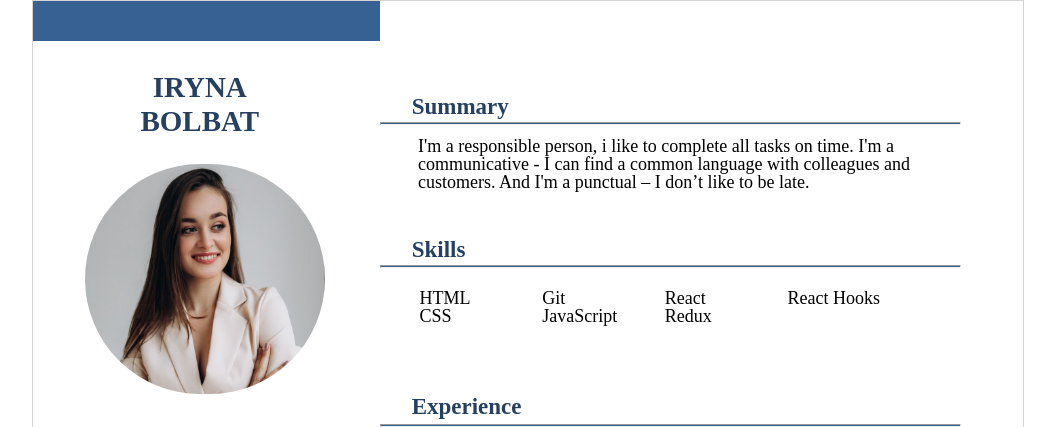
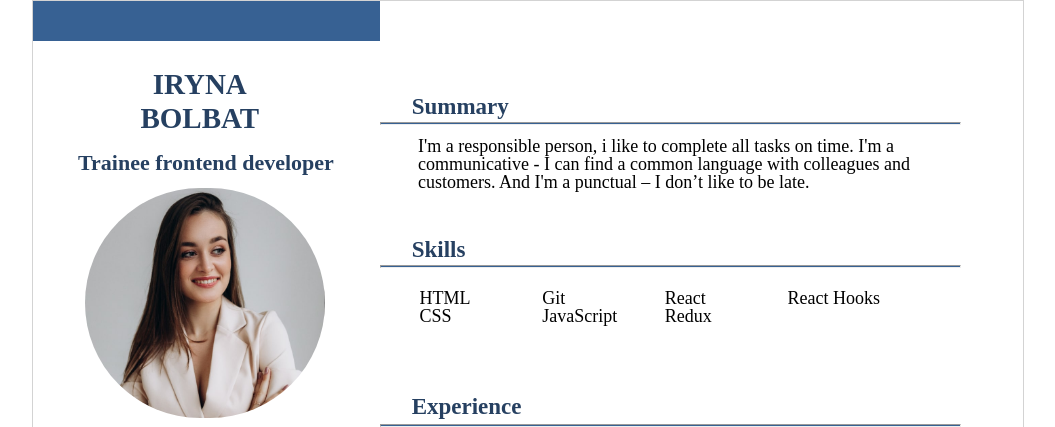
Before and after one commit to eleks-bootcamp/cv-project, a plain HTML site: page index.html in a window 1280 px wide. Shown: the top 427 px of the page, without its empty margins (112-1167 px from the left). Drawn offline with Linux system fonts and the light colour scheme.

Commit message:
added job title

```diff
--- a/index.html
+++ b/index.html
@@ -13,6 +13,7 @@
             <div class="line line-up"></div>
 
             <h1>Iryna Bolbat</h1>
+            <h2 class="job-title">Trainee frontend developer</h2>
 
             <img src="./img/Iryna Bolbat.jpg" alt="Iryna Bolbat" class="profile-photo">
 
--- a/styles/main.css
+++ b/styles/main.css
@@ -66,7 +66,7 @@ h1 {
     width: 195px;
     height: 68px;
     left: 20%;
-    top: 50px;
+    top: 5%;
     font-size: 29px;
     line-height: 34px;
     text-align: center;
@@ -78,12 +78,17 @@ h2{
     left: 5%;
 }
 
+.job-title{
+    top: 14%;
+    left: 13%;
+}
+
 .profile-photo {
     position: absolute;
     width: 240px;
     height: 230px;
     left: 15%;
-    top: 163px;
+    top: 20%;
     border-radius: 120px;
 }
 
```
